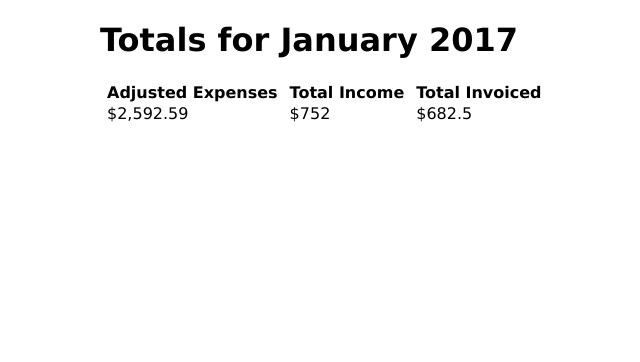
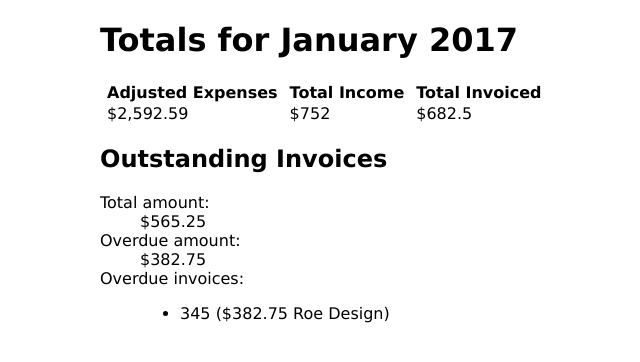
Before and after one commit to soundgnome/django-rom, a Django app: page / in a window 1280 px wide. Shown: the part 35-397 px from the top of the page, without its empty margins (140-780 px from the left). Run offline with Django 3.2, Linux system fonts and the light colour scheme; data comes from the database, SQL or seed files in the repository.

Commit message:
outstanding invoices

```diff
--- a/rom/invoices/calculator.py
+++ b/rom/invoices/calculator.py
@@ -27,12 +27,15 @@ def get_outstanding_invoices(since=None):
     all_outstanding = Invoice.objects.filter(date_received=None)
 
     aggregate = all_outstanding.aggregate(Sum('amount'))
-    invoices['total_balance'] = aggregate['amount__sum']
+    invoices['total_balance'] = aggregate['amount__sum'] or 0
 
     if since is None:
         since = date.today()
     start = since - timedelta(days=30)
-    invoices['past_30_days'] = all_outstanding.filter(date_sent__lte=start)
+    invoices['overdue'] = all_outstanding.filter(date_sent__lte=start)
+
+    aggregate = invoices['overdue'].aggregate(Sum('amount'))
+    invoices['overdue_balance'] = aggregate['amount__sum'] or 0
 
     return invoices
 
--- a/rom/invoices/models.py
+++ b/rom/invoices/models.py
@@ -21,6 +21,9 @@ class Invoice(models.Model):
     date_sent = models.DateField()
     date_received = models.DateField(blank=True, null=True)
     payment_comment = models.CharField(max_length=255, blank=True, default='')
+
+    def summary(self):
+        return '%s ($%s %s)' % (self.invoice_number, self.amount, self.client.name)
 
     def __str__(self):
         return 'Invoice %s' % self.invoice_number
--- a/rom/invoices/views.py
+++ b/rom/invoices/views.py
@@ -1,6 +1,6 @@
 from datetime import date
 from django.shortcuts import render
-from .calculator import get_monthly_totals
+from .calculator import get_outstanding_invoices, get_monthly_totals
 
 
 def dashboard(request):
@@ -13,6 +13,7 @@ def dashboard(request):
     context = {
         'month': start.strftime('%B %Y'),
         'totals': get_monthly_totals(start.year, start.month),
+        'outstanding': get_outstanding_invoices()
     }
 
     return render(request, 'invoices/dashboard.html', context=context)
--- a/rom/templates/invoices/dashboard.html
+++ b/rom/templates/invoices/dashboard.html
@@ -21,4 +21,23 @@
         </tr>
     </tbody>
 </table>
+<div class="outstanding">
+    <h2>Outstanding Invoices</h2>
+    <dl>
+        <dt>Total amount:</dt>
+        <dd>${{ outstanding.total_balance|intcomma }}</dd>
+        <dt>Overdue amount:</dt>
+        <dd>${{ outstanding.overdue_balance|intcomma }}</dd>
+        {% if outstanding.overdue %}
+        <dt>Overdue invoices:</dt>
+        <dd>
+            <ul>
+                {% for invoice in outstanding.overdue %}
+                <li>{{ invoice.summary }}</li>
+                {% endfor %}
+            </ul>
+        </dd>
+        {% endif %}
+    </dl>
+</div>
 {% endblock %}
```
Also changed, not shown: rom/invoices/tests.py (+4 -3 lines).
